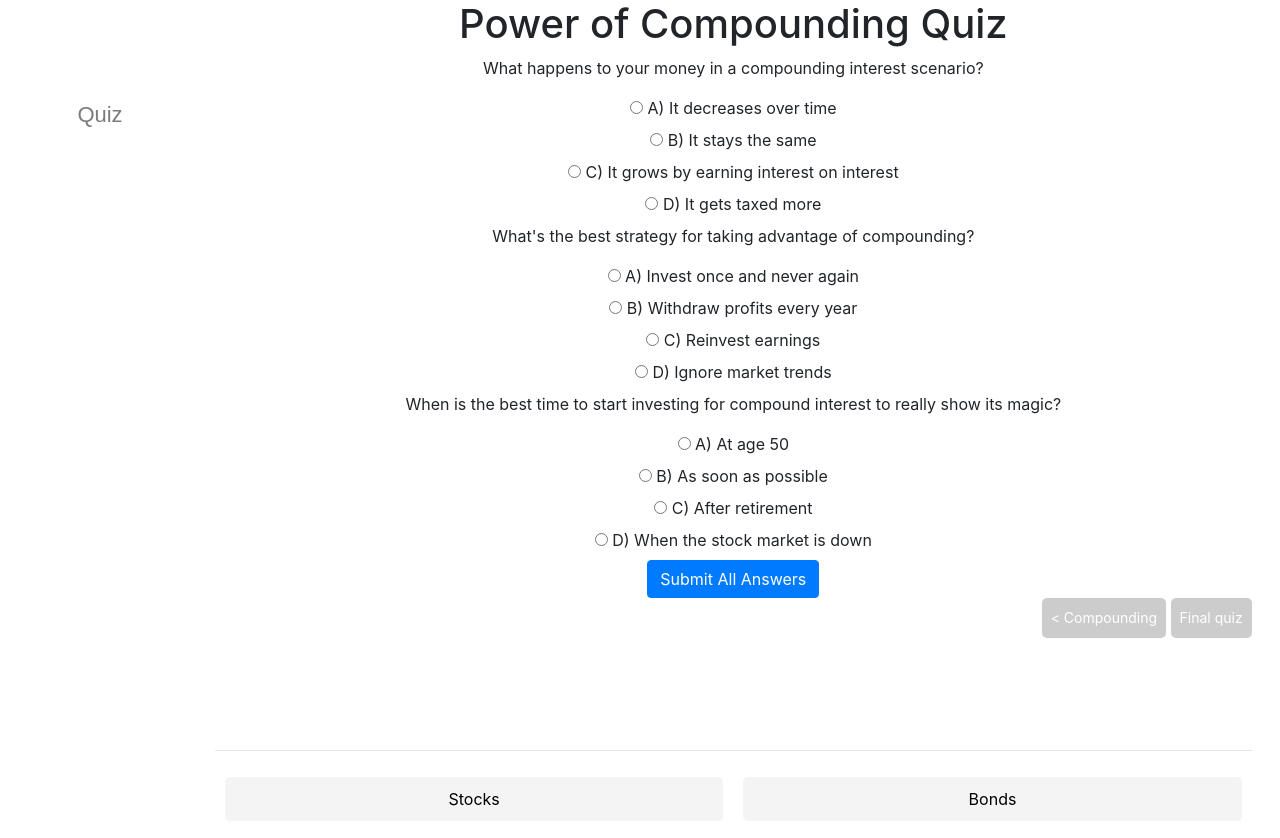
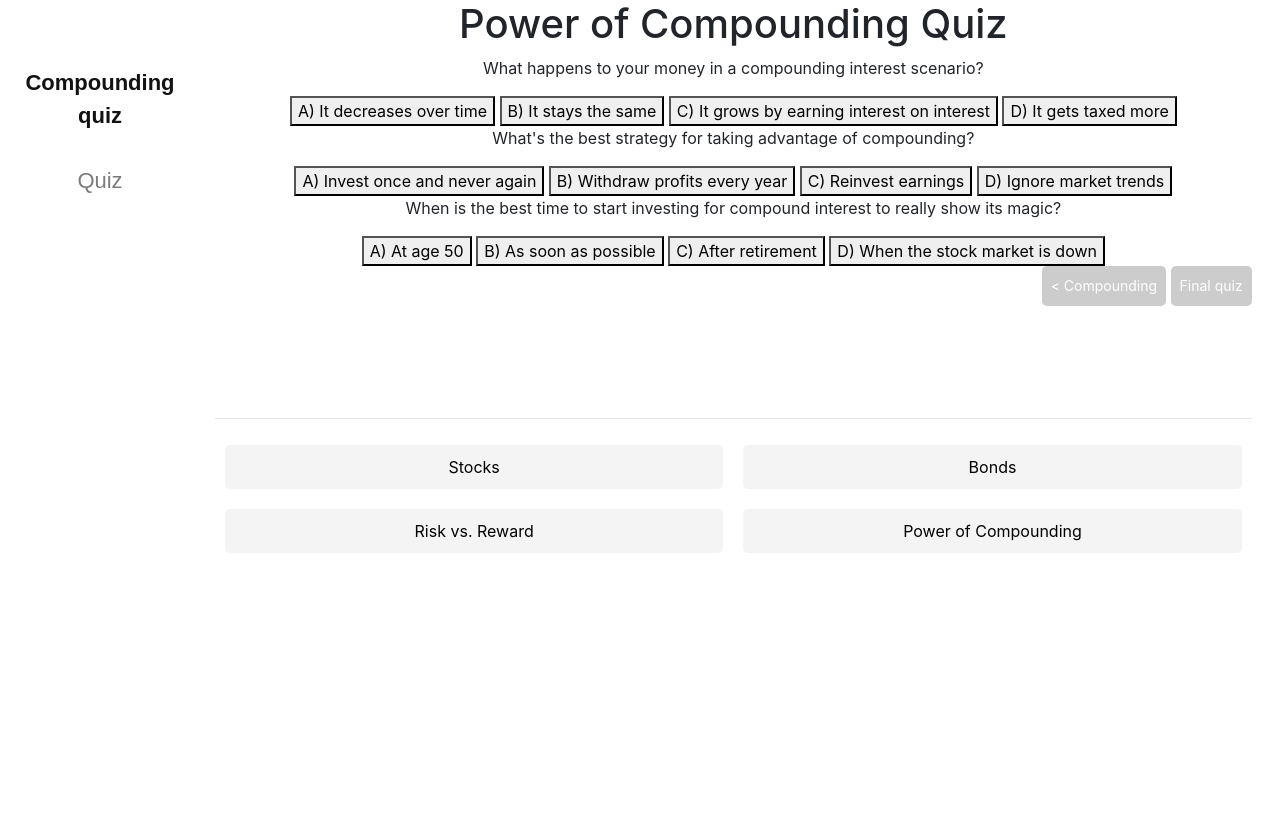
Before and after one commit to Mzisbrod/investips, a Flask app: a page that uses templates/quiz.html in a window 1280 px wide. Shown: the part 60-898 px from the top of the page. After the commit the page ends 601 px from the top, so only its background shows below. Run offline with Flask 3, Linux system fonts and the light colour scheme; some libraries are stand-ins or nearby versions.

Commit message:
fixed sidebar and better quiz approach

```diff
--- a/server.py
+++ b/server.py
@@ -98,7 +98,8 @@ quiz_content = {
             },
             {
                 'question_text': "If you lend money to the government by buying bonds, what do you usually get in return?",
-                'options': ['A) Shares in the government', 'B) Regular interest payments', 'C) Free government services', 'D) Company stock'],
+                'options': ['A) Shares in the government', 'B) Regular interest payments',
+                            'C) Free government services', 'D) Company stock'],
                 'solution': 'B) Regular interest payments'
             },
             {
@@ -121,12 +122,14 @@ quiz_content = {
             },
             {
                 'question_text': "If a friend offers you a part in their startup, which is true?",
-                'options': ['A) It’s totally safe', 'B) It could make you rich', 'C) You’ll definitely lose money', 'D) B & C'],
+                'options': ['A) It’s totally safe', 'B) It could make you rich', 'C) You’ll definitely lose money',
+                            'D) B & C'],
                 'solution': 'D) B & C'
             },
             {
                 'question_text': "What should you consider when choosing an investment?",
-                'options': ['A) Color of the logo', 'B) Risk and your comfort with it', 'C) If your friends like it', 'D) The weather'],
+                'options': ['A) Color of the logo', 'B) Risk and your comfort with it', 'C) If your friends like it',
+                            'D) The weather'],
                 'solution': 'B) Risk and your comfort with it'
             }
         ],
@@ -141,17 +144,20 @@ quiz_content = {
         'questions': [
             {
                 'question_text': "What happens to your money in a compounding interest scenario?",
-                'options': ['A) It decreases over time', 'B) It stays the same', 'C) It grows by earning interest on interest', 'D) It gets taxed more'],
+                'options': ['A) It decreases over time', 'B) It stays the same',
+                            'C) It grows by earning interest on interest', 'D) It gets taxed more'],
                 'solution': 'C) It grows by earning interest on interest'
             },
             {
                 'question_text': "What's the best strategy for taking advantage of compounding?",
-                'options': ['A) Invest once and never again', 'B) Withdraw profits every year', 'C) Reinvest earnings', 'D) Ignore market trends'],
+                'options': ['A) Invest once and never again', 'B) Withdraw profits every year', 'C) Reinvest earnings',
+                            'D) Ignore market trends'],
                 'solution': 'C) Reinvest earnings'
             },
             {
                 'question_text': "When is the best time to start investing for compound interest to really show its magic?",
-                'options': ['A) At age 50', 'B) As soon as possible', 'C) After retirement', 'D) When the stock market is down'],
+                'options': ['A) At age 50', 'B) As soon as possible', 'C) After retirement',
+                            'D) When the stock market is down'],
                 'solution': 'B) As soon as possible'
             }
         ],
@@ -176,7 +182,8 @@ quiz_content = {
             },
             {
                 'question_text': "How can diversification help your investment portfolio?",
-                'options': ['A) Increases risk', 'B) Decreases risk', 'C) No impact', 'D) Only beneficial in short term'],
+                'options': ['A) Increases risk', 'B) Decreases risk', 'C) No impact',
+                            'D) Only beneficial in short term'],
                 'solution': 'B) Decreases risk'
             }
         ],
@@ -208,11 +215,14 @@ def main():
 
 @app.route('/class/<class_name>')
 def class_info(class_name):
-    content = classes_content.get(class_name, None)
-    if content:
-        return render_template('class.html', content=content, class_name=class_name)
-    else:
+    class_data = classes_content.get(class_name)
+    if not class_data:
         return "Class not found", 404
+
+    # Determine the related quiz name for the sidebar link, based on the 'next' key in class_data
+    quiz_name = class_data.get('next')
+
+    return render_template('class.html', content=class_data, class_name=class_name, quiz_name=quiz_name)
 
 
 from flask import request, session
@@ -224,7 +234,7 @@ def quiz_info(quiz_name):
     if not content:
         return "Quiz not found", 404
     # Normal GET request handling
-    return render_template('quiz.html', content=content, quiz_name=quiz_name)
+    return render_template('quiz.html', content=content, class_name=quiz_name, quiz_name=quiz_name)
 
 
 @app.route('/submit_quiz/<quiz_name>', methods=['POST'])
--- a/static/scripts.js
+++ b/static/scripts.js
@@ -42,3 +42,19 @@ $(document).ready(function() {
         });
     });
 });
+function checkAnswer(selectedOption, correctOption, element) {
+    const parent = element.parentNode;
+    Array.from(parent.children).forEach(child => child.disabled = true); // Disable all buttons after one is clicked
+
+    let feedbackText = '';
+    if (selectedOption === correctOption) {
+        element.style.backgroundColor = 'lightgreen'; // Correct answer
+        feedbackText = 'Correct!';
+    } else {
+        element.style.backgroundColor = 'salmon'; // Wrong answer
+        feedbackText = 'Not correct, learn why';
+    }
+
+    const feedbackElement = parent.nextElementSibling; // Assumes feedback div follows the options div
+    feedbackElement.innerHTML = feedbackText;
+}
--- a/templates/layout_sidebar.html
+++ b/templates/layout_sidebar.html
@@ -41,16 +41,19 @@
     <div class="col-md-2 sidebar">
         {% if content %}
             {% if content.title == 'Final Quiz' %}
+                <!-- Final Quiz handling -->
             {% elif content.module == "basics" %}
                 <a class="active">{{ content.module | capitalize }}</a>
                 <a href="{{ url_for('class_info', class_name='stocks') }}">Stocks</a>
                 <a href="{{ url_for('class_info', class_name='bonds') }}">Bonds</a>
             {% else %}
                 <a class="active">{{ class_name | capitalize }}</a>
-                    <a href="{{ url_for('quiz_info', quiz_name=content.next) }}">Quiz</a>
+                <!-- Use quiz_name for the Quiz link to point to the same quiz -->
+                <a href="{{ url_for('quiz_info', quiz_name=quiz_name) }}">Quiz</a>
             {% endif %}
         {% endif %}
     </div>
+
 
             <!-- Content -->
             <div class="col-md-10">
--- a/templates/quiz.html
+++ b/templates/quiz.html
@@ -2,38 +2,36 @@
 {% block content %}
 <div class="center">
     <h1>{{ content.title }}</h1>
-    <form id="quizForm" action="{{ url_for('submit_quiz', quiz_name=content.title) }}" method="post">
+    <div id="quizForm">
         {% for question in content.questions %}
         <div class="question">
             <p>{{ question.question_text }}</p>
-            {% for option in question.options %}
-            <div>
-                <!-- Update IDs and names to use only the outer loop's index for uniqueness -->
-                <input type="radio" id="answer_{{ loop.index0 }}" name="selected_answer{{ loop.index0 }}" value="{{ option }}">
-                <label for="answer_{{ loop.index0 }}">{{ option }}</label>
+            <div class="options">
+                {% for option in question.options %}
+                <button class="option"
+                        onclick="checkAnswer('{{ option }}', '{{ question.solution }}', this)">
+                    {{ option }}
+                </button>
+                {% endfor %}
             </div>
-            {% endfor %}
+            <div class="feedback" id="feedback_{{ loop.index0 }}"></div>
         </div>
         {% endfor %}
-        <button type="submit" class="btn btn-primary">Submit All Answers</button>
-    </form>
+    </div>
     <!-- Navigation and results links, similar to before -->
     <div class="text-right">
         {% if content.title == "Final Quiz" %}
-        </a>
-         <a href="{{ url_for('results') }}" class="btn button-green-2">
+        <a href="{{ url_for('results') }}" class="btn button-green-2">
             See results > <i class="fas fa-arrow-right"></i>
         </a>
-    {% elif content.next == "Final Quiz" %}
-        <!-- Next quiz is the final quiz -->
+        {% elif content.next == "Final Quiz" %}
         <a href="{{ url_for('class_info', class_name=content.prev) }}" class="btn button-green-2">
-           < {{ content.prev | capitalize }}  <i class="fas fa-arrow-right"></i>
+            < {{ content.prev | capitalize }}  <i class="fas fa-arrow-right"></i>
         </a>
         <a href="{{ url_for('quiz_info', quiz_name=content.next) }}" class="btn button-green-2">
             {{ content.next | capitalize }} <i class="fas fa-arrow-right"></i>
         </a>
         {% else %}
-        <!-- Regular quiz prev and next-->
         <a href="{{ url_for('class_info', class_name=content.prev) }}" class="btn button-green-2">
             < {{ content.prev | capitalize }} <i class="fas fa-arrow-right"></i>
         </a>
```
Lines whose indentation alone changed are shown as unchanged.
